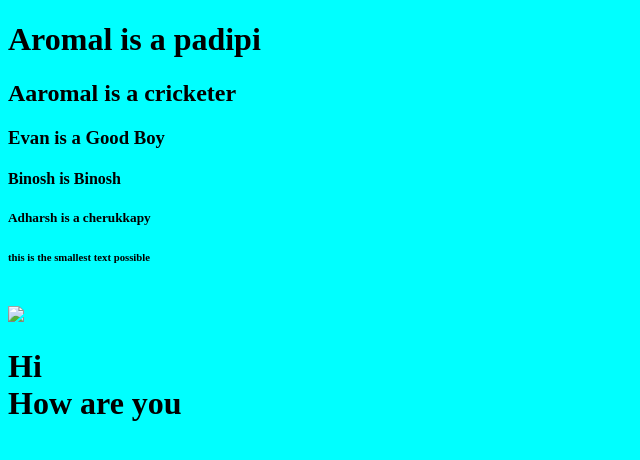
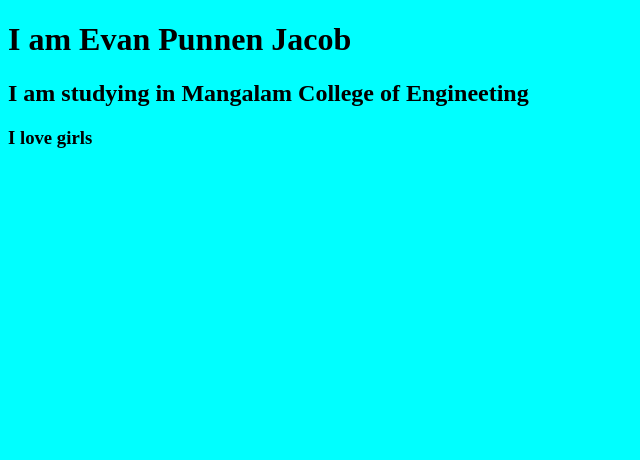
Before and after one commit to EvanPunnen/portfolio, a plain HTML site: page index.html in a window 1280 px wide. Shown: the whole page, without its empty margins (0-640 px from the left). Drawn offline with Linux system fonts and the light colour scheme.

Commit message:
Add files via upload

```diff
--- a/index.html
+++ b/index.html
@@ -7,16 +7,9 @@
     <title>Document</title>
 </head>
 <body style="background-color: aqua;">
-    <h1>Aromal is a padipi</h1>
-    <h2>Aaromal is a cricketer</h2>
-    <h3>Evan is a Good Boy</h3>
-    <h4>Binosh is Binosh</h4>
-    <h5>Adharsh is a cherukkapy</h5>
-    <h6>this is the smallest text possible</h6>
-    <br>
-    <a href="https://www.instagram.com/accounts/login/">
-        <img src="1.jpg" height="150" width=""200">
-    </a>
-<h1>Hi <br> How are you</h1>
+    <h1>I am Evan Punnen Jacob</h1>
+    <h2>I am studying in Mangalam College of Engineeting</h2>
+    <h3>I love girls</h3>
+
 </body>
 </html>
```
